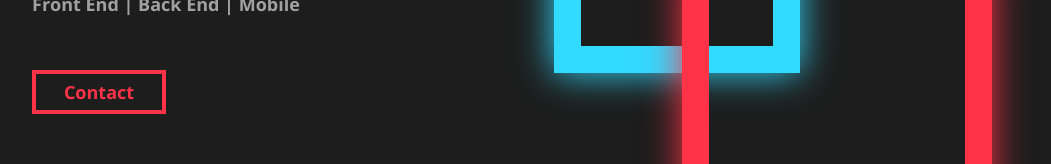
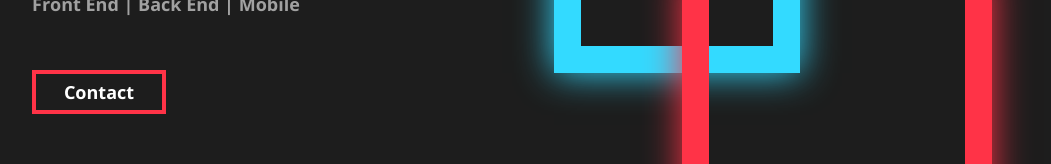
Before and after one commit to Ruben-Winant/nextPortfolio, a Next.js app: page / in a window 1280 px wide. Shown: the part 349-513 px from the top of the page, without its empty margins (160-1211 px from the left). Built offline with nearby package versions, Linux system fonts and the light colour scheme.

Commit message:
seo changes

```diff
--- a/pages/index.tsx
+++ b/pages/index.tsx
@@ -16,9 +16,7 @@ const IndexPage = () => {
         </span>
 
         <Link href="/contact" passHref>
-          <div className={styles.button}>
-            <a>Contact</a>
-          </div>
+          <a className={styles.button}>Contact</a>
         </Link>
 
         <NavigationBar extend={true} />
```
